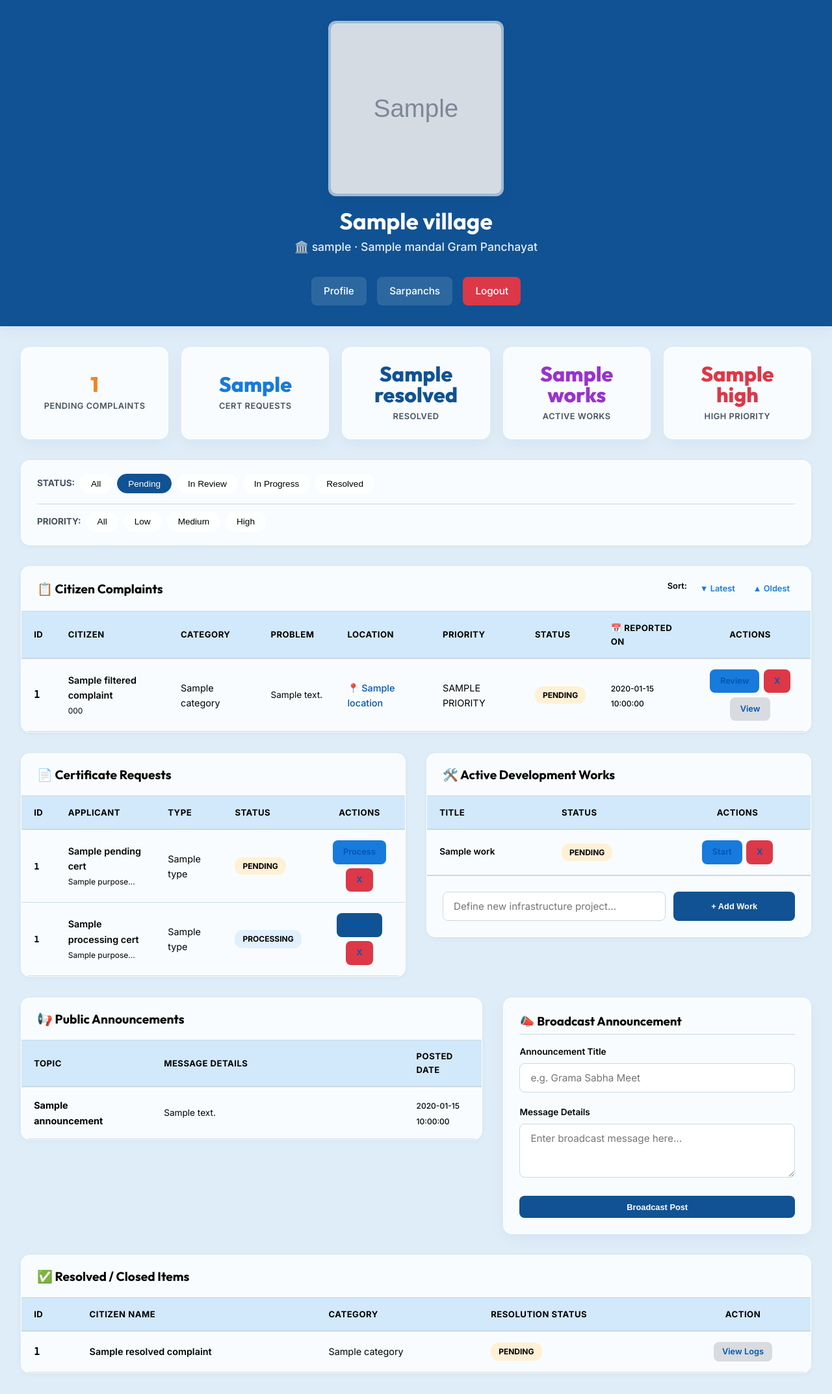
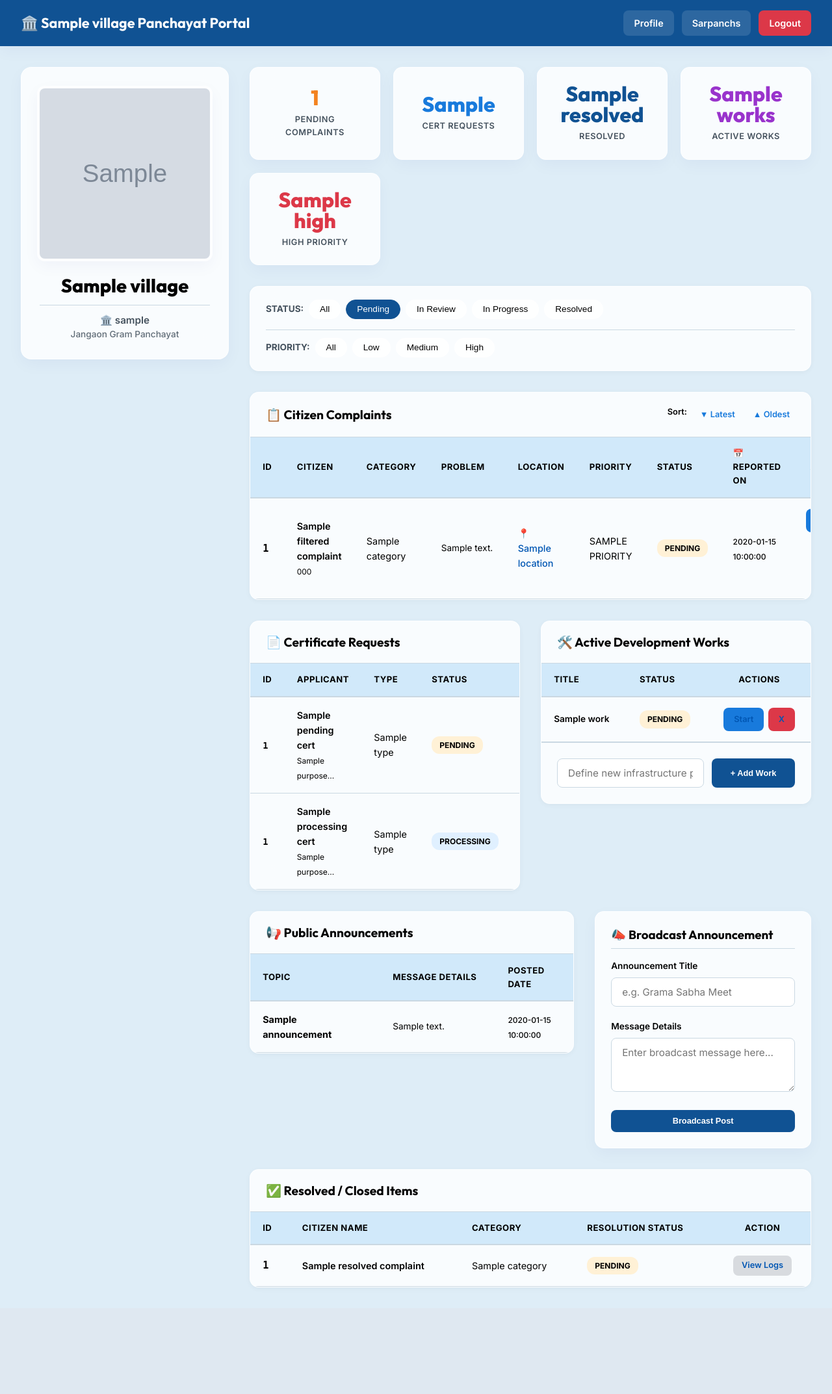
Before and after one commit to thumareddy-lgtm/sarpanch-agent, a Flask app: template templates/dashboard.html in a window 1280 px wide. Shown: the whole page at 65% size. After the commit the page ends 1981 px from the top, so only its background shows below. Run offline with Flask 3, Linux system fonts and the light colour scheme; the template is opened without the code that fills it: most values are stand-ins (such as "Sample title", 1, 10 or a date in 2020); grey boxes marked "Sample" are stand-in pictures.

Commit message:
style: implement sticky top nav bar with top-right links and two-column dashboard with sticky profile sidebar

```diff
--- a/templates/dashboard.html
+++ b/templates/dashboard.html
@@ -5,6 +5,62 @@
   <meta name="viewport" content="width=device-width, initial-scale=1.0, maximum-scale=1.0, user-scalable=yes">
   <title>{{ village }} Dashboard</title>
   <link rel="stylesheet" href="{{ url_for('static', filename='css/styles.css') }}">
+  <style>
+    /* Professional Two-Column Dashboard Layout */
+    .dashboard-grid {
+      display: grid;
+      grid-template-columns: 320px 1fr;
+      gap: 2rem;
+      align-items: start;
+      max-width: 1500px;
+      width: 100%;
+      margin: 0 auto;
+      padding: 2rem;
+    }
+
+    .sticky-sidebar {
+      position: sticky;
+      top: 100px; /* Leave space for sticky top navigation bar */
+      display: flex;
+      flex-direction: column;
+      gap: 1.5rem;
+      z-index: 10;
+    }
+
+    .dashboard-main {
+      display: flex;
+      flex-direction: column;
+      gap: 2rem;
+      min-width: 0; /* Prevent flex elements from stretching viewport */
+    }
+
+    /* Guarantee premium light blue background color on page body */
+    body {
+      background-color: hsl(205, 60%, 92%) !important;
+    }
+
+    /* Accurate scroll offsets for targeted tables right below the sticky header */
+    html {
+      scroll-behavior: smooth;
+      scroll-padding-top: 100px !important;
+    }
+
+    .table-sec {
+      scroll-margin-top: 100px !important;
+    }
+
+    @media (max-width: 992px) {
+      .dashboard-grid {
+        grid-template-columns: 1fr;
+        padding: 1rem;
+        gap: 1.5rem;
+      }
+      .sticky-sidebar {
+        position: relative !important;
+        top: 0 !important;
+      }
+    }
+  </style>
   <script>
     function showHeaderPlaceholder() {
       document.getElementById('sarpanch-header-img').style.display = 'none';
@@ -13,12 +69,33 @@
   </script>
 </head>
 <body class="app-container">
-  <!-- Top Navigation Bar -->
-  <div class="header" style="padding: 2rem 1.5rem; text-align: center;">
-    <div class="header-inner" style="display: flex; flex-direction: column; align-items: center; justify-content: center; gap: 1.5rem; max-width: 1000px; margin: 0 auto;">
+  <!-- Top Navigation Bar (Sticky with Navigation Links on the Top-Right) -->
+  <div class="header" style="position: sticky; top: 0; z-index: 100; padding: 1rem 2rem; background: var(--primary); box-shadow: var(--shadow-md);">
+    <div class="header-inner" style="display: flex; justify-content: space-between; align-items: center; max-width: 1500px; margin: 0 auto; width: 100%;">
 
-      <!-- Large Centered Square Avatar (270px x 270px) -->
-      <div class="header-brand" style="display: flex; flex-direction: column; align-items: center; gap: 1rem; margin: 0 auto;">
+      <!-- Brand Logo on the Left -->
+      <div style="display: flex; align-items: center; gap: 0.5rem;">
+        <h2 style="font-size: 1.35rem; color: var(--text-on-primary); margin: 0; font-family: 'Outfit', sans-serif; font-weight: 700;">🏛️ {{ village }} Panchayat Portal</h2>
+      </div>
+
+      <!-- Navigation Menu links on the Top-Right -->
+      <div class="nav-menu" style="display: flex; gap: 0.75rem; align-items: center;">
+        <a href="/profile" class="nav-link" style="font-size: 0.9rem; padding: 0.5rem 1rem; font-weight: 600;">Profile</a>
+        <a href="/sarpanchs" class="nav-link" style="font-size: 0.9rem; padding: 0.5rem 1rem; font-weight: 600;">Sarpanchs</a>
+        <a href="/logout" class="nav-link" style="background: var(--danger); font-size: 0.9rem; padding: 0.5rem 1rem; font-weight: 600;">Logout</a>
+      </div>
+
+    </div>
+  </div>
+
+  <!-- Professional Two-Column Dashboard Grid -->
+  <div class="dashboard-grid">
+
+    <!-- Column 1: Sticky Profile Panel (Always Visible on Scroll) -->
+    <div class="sticky-sidebar">
+      <div class="glass-card" style="padding: 1.75rem; text-align: center; display: flex; flex-direction: column; align-items: center; gap: 1.25rem; box-shadow: var(--shadow-md); border-radius: 16px;">
+
+        <!-- Centered 270px Square Avatar in the Sidebar -->
         {% if photo %}
           <img src="{{ photo }}" id="sarpanch-header-img" class="header-avatar" onerror="showHeaderPlaceholder()" alt="Sarpanch Avatar" style="width: 270px; height: 270px; border-radius: 12px; object-fit: cover; border: 4px solid rgba(255,255,255,0.6); box-shadow: var(--shadow-md); transition: var(--transition);">
 
@@ -31,22 +108,20 @@
           </div>
         {% endif %}
 
-        <div class="header-title" style="text-align: center;">
-          <h1 style="font-size: 2.2rem; margin-bottom: 0.25rem; color: var(--text-on-primary);">{{ village }}</h1>
-          <div class="sub" style="font-size: 1.1rem; opacity: 0.9; font-weight: 500; color: var(--text-on-primary);">🏛️ {{ username }} · {{ mandal }} Gram Panchayat</div>
+        <!-- Title & Subtitle details -->
+        <div style="text-align: center; width: 100%;">
+          <h1 style="font-size: 1.8rem; font-weight: 800; color: var(--text-main); margin-bottom: 0.35rem; line-height: 1.2;">{{ village }}</h1>
+          <div style="font-size: 0.95rem; font-weight: 600; color: var(--text-muted); line-height: 1.4; border-top: 1px solid var(--border-light); padding-top: 0.75rem; margin-top: 0.75rem;">
+            🏛️ {{ username }}<br>
+            <span style="font-size: 0.85rem; font-weight: 500; opacity: 0.85;">Jangaon Gram Panchayat</span>
+          </div>
         </div>
+
       </div>
+    </div>
 
-      <!-- Navigation Menu links below the centered profile photo -->
-      <div class="nav-menu" style="display: flex; justify-content: center; gap: 1rem; width: 100%; margin-top: 0.5rem;">
-        <a href="/profile" class="nav-link" style="font-size: 0.95rem; padding: 0.6rem 1.2rem;">Profile</a>
-        <a href="/sarpanchs" class="nav-link" style="font-size: 0.95rem; padding: 0.6rem 1.2rem;">Sarpanchs</a>
-        <a href="/logout" class="nav-link" style="background: var(--danger); font-size: 0.95rem; padding: 0.6rem 1.2rem;">Logout</a>
-      </div>
-
-    </div>
-  </div>
-   <div class="content-wrapper">
+    <!-- Column 2: Dashboard Content, Stats, and Tables (Scrollable) -->
+    <div class="dashboard-main">
     <!-- Quick Analytics Stats -->
     <div class="stats-grid">
       <div class="stat-card glass-card c-pending" onclick="window.location.href='?filter_status=pending&filter_priority=ALL&sort_by={{ sort_by }}&sort_order={{ sort_order }}#complaints-sec'">
@@ -379,8 +454,8 @@
         <p>No historical resolved logs found.</p>
       </div>
       {% endif %}
-    </div>
-  </div>
+    </div> <!-- Close Column 2 (.dashboard-main) -->
+  </div> <!-- Close Two-Column Grid (.dashboard-grid) -->
 
   <script>
     // Smooth auto-scrolling to target elements
```
